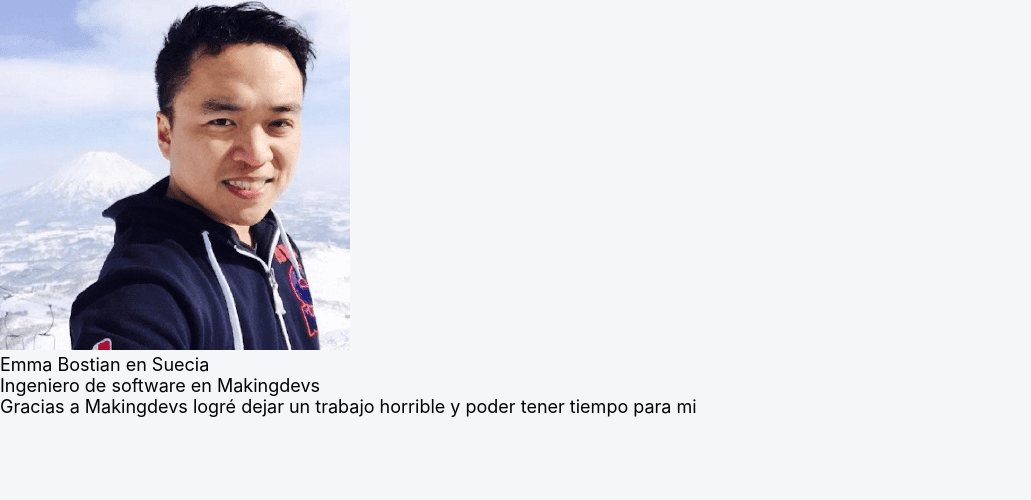
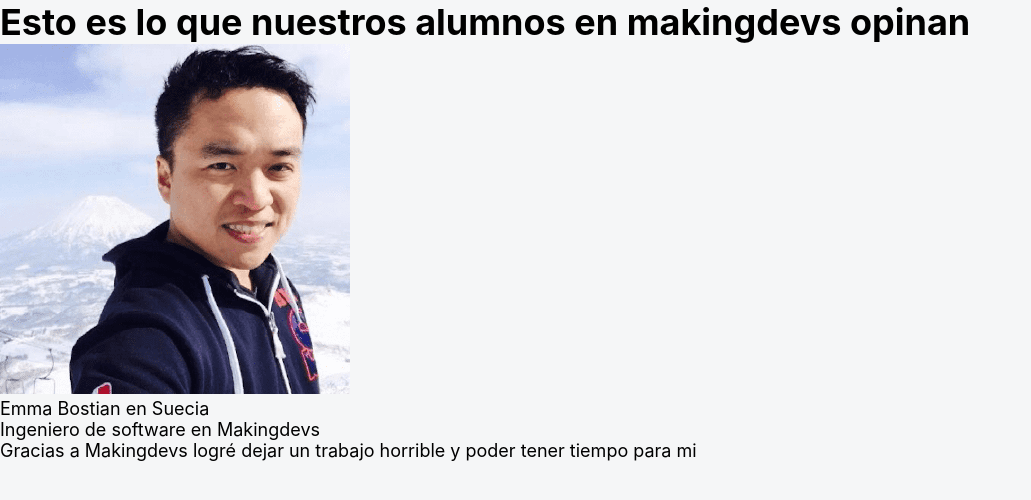
Before and after one commit to ghector6/freeCodeCampReact2, a React (Create React App) app: page / in a window 1280 px wide. Shown: the top 500 px of the page, without its empty margins (0-1031 px from the left). Built offline with nearby package versions, Linux system fonts and the light colour scheme.

Commit message:
add: structure to App container

```diff
--- a/src/App.js
+++ b/src/App.js
@@ -5,7 +5,10 @@
 function App() {
   return (
     <div className="App">
+      <div className="contenedor-principal">
+        <h1>Esto es lo que nuestros alumnos en makingdevs opinan</h1>
         <Testimonio/>
+      </div>
     </div>
   );
 }
```
